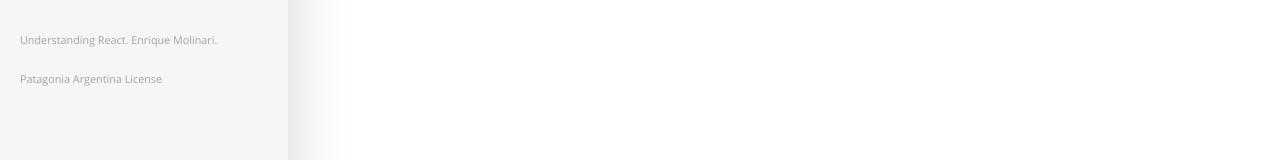
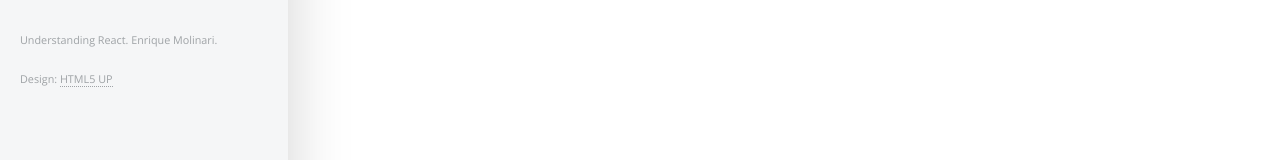
Before and after one commit to juanelambrecht/tp-final-cassandra-frontend, a React (Create React App) app: page /posts/author/1 in a window 1280 px wide. Shown: the part 461-621 px from the top of the page. Built offline with nearby package versions, Linux system fonts and the light colour scheme; no server answers.

Commit message:
small refactor

```diff
--- a/src/App.js
+++ b/src/App.js
@@ -1,4 +1,3 @@
-import { useState } from "react";
 import "./App.css";
 import Layout from "./Layout";
 import MainHeader from "./MainHeader";
@@ -6,41 +5,32 @@
 import SearchResult from "./SearchResult";
 import LeftPanel from "./LeftPanel";
 import Posts from "./Posts";
-import { BrowserRouter as Router, Switch, Route } from "react-router-dom";
+import { Route } from "react-router-dom";
 
 export default function App() {
   const apiUrl = process.env.REACT_APP_API_URL;
   const pageId = process.env.REACT_APP_MAIN_PAGE_ID;
-  const [searchResults, setSearchResults] = useState([]);
-
-  function handleSearch(results) {
-    setSearchResults(results);
-  }
 
   return (
-    <Router>
     <Layout
-        leftPane={<LeftPanel apiUrl={apiUrl} handleSearch={handleSearch} />}
+      leftPane={<LeftPanel apiUrl={apiUrl} />}
       mainPane={
         <>
           <MainHeader />
-            <Switch>
-              <Route exact path={["/", "/page/full"]}>
-                <MainContent apiUrl={apiUrl} pageId={pageId} />
+          <Route exact path="/posts/author/:name">
+            <Posts apiUrl={apiUrl} />
           </Route>
           <Route exact path="/posts/:postId">
             <Posts apiUrl={apiUrl} />
           </Route>
-              <Route exact path="/posts/author/:name">
-                <Posts apiUrl={apiUrl} />
+          <Route exact path={["/", "/page/full"]}>
+            <MainContent apiUrl={apiUrl} pageId={pageId} />
           </Route>
           <Route exact path="/search/result">
-                <SearchResult posts={searchResults} />
+            <SearchResult />
           </Route>
-            </Switch>
         </>
       }
-      ></Layout>
-    </Router>
+    />
   );
 }
--- a/src/LeftPanel.js
+++ b/src/LeftPanel.js
@@ -6,7 +6,7 @@
 export default function LeftPanel(props) {
   return (
     <div className="inner">
-      <SearchBox apiUrl={props.apiUrl} handleSearch={props.handleSearch} />
+      <SearchBox apiUrl={props.apiUrl} />
       <Menu apiUrl={props.apiUrl} />
       <Contact />
       <License />
--- a/src/License.js
+++ b/src/License.js
@@ -2,7 +2,9 @@
   return (
     <footer id="footer">
       <p className="copyright">Understanding React. Enrique Molinari.</p>
-      <p className="copyright">Patagonia Argentina License</p>
+      <p className="copyright">
+        Design: <a href="https://html5up.net/">HTML5 UP</a>
+      </p>
     </footer>
   );
 }
--- a/src/SearchBox.js
+++ b/src/SearchBox.js
@@ -11,8 +11,7 @@
     fetch(props.apiUrl + "search/" + textSearch)
       .then((response) => response.json())
       .then((response) => {
-        history.push("/search/result");
-        props.handleSearch(response);
+        history.push("/search/result", response);
       });
   }
 
--- a/src/SearchResult.js
+++ b/src/SearchResult.js
@@ -1,6 +1,9 @@
 import { Link } from "react-router-dom";
+import { useLocation } from "react-router-dom";
 
-export default function SearchResult(props) {
+export default function SearchResult() {
+  const location = useLocation();
+
   return (
     <div className="table-wrapper">
       <table>
@@ -13,7 +16,7 @@
           </tr>
         </thead>
         <tbody>
-          {props.posts.map((result, index) => (
+          {location.state.map((result, index) => (
             <tr key={index}>
               <td>{result.author}</td>
               <td>{result.title}</td>
--- a/src/index.js
+++ b/src/index.js
@@ -2,10 +2,13 @@
 import ReactDOM from "react-dom";
 import "./index.css";
 import App from "./App";
+import { BrowserRouter } from "react-router-dom";
 
 ReactDOM.render(
   <React.StrictMode>
-    <App />
+    <BrowserRouter>
+      <App />
+    </BrowserRouter>
   </React.StrictMode>,
   document.getElementById("root")
 );
```
Lines whose indentation alone changed are shown as unchanged.
